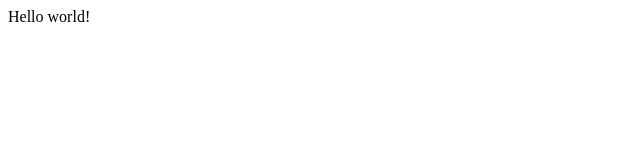
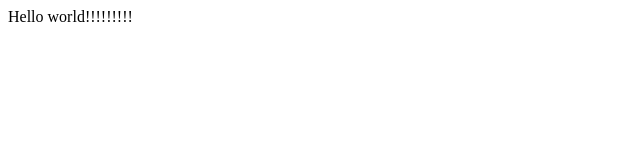
Before and after one commit to tum108/test, a plain HTML site: page index.html in a window 1280 px wide. Shown: the full height of the page, 0-640 px from the left. Drawn offline with Linux system fonts and the light colour scheme.

Commit message:
add !!!! contact with Hello world

```diff
--- a/index.html
+++ b/index.html
@@ -7,6 +7,6 @@
     <title>Document</title>
 </head>
 <body>
-    Hello world!
+    Hello world!!!!!!!!!
 </body>
 </html>
```
